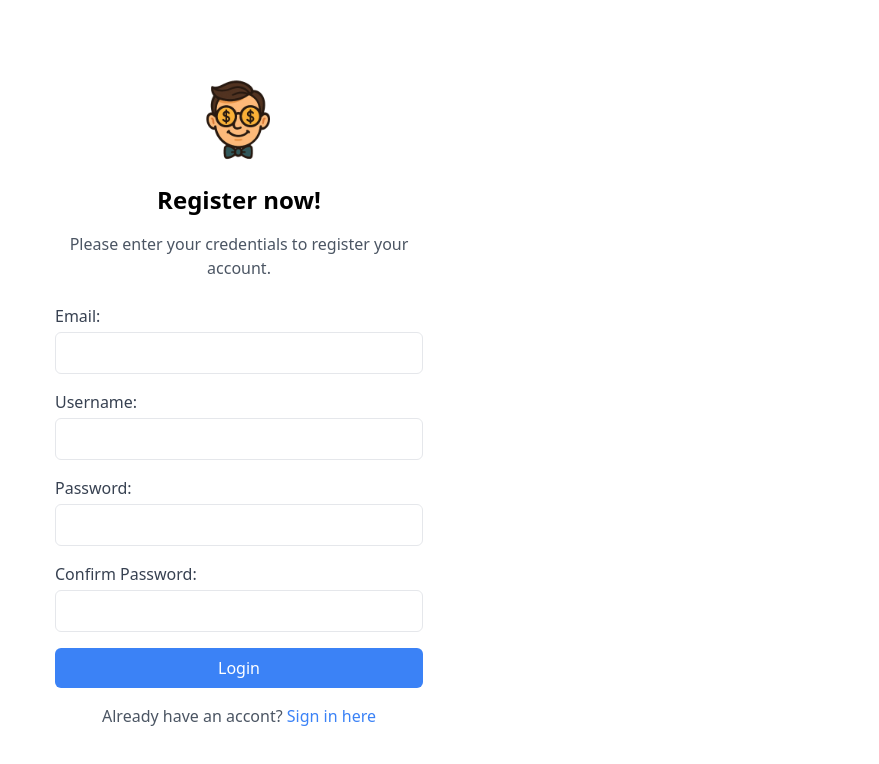
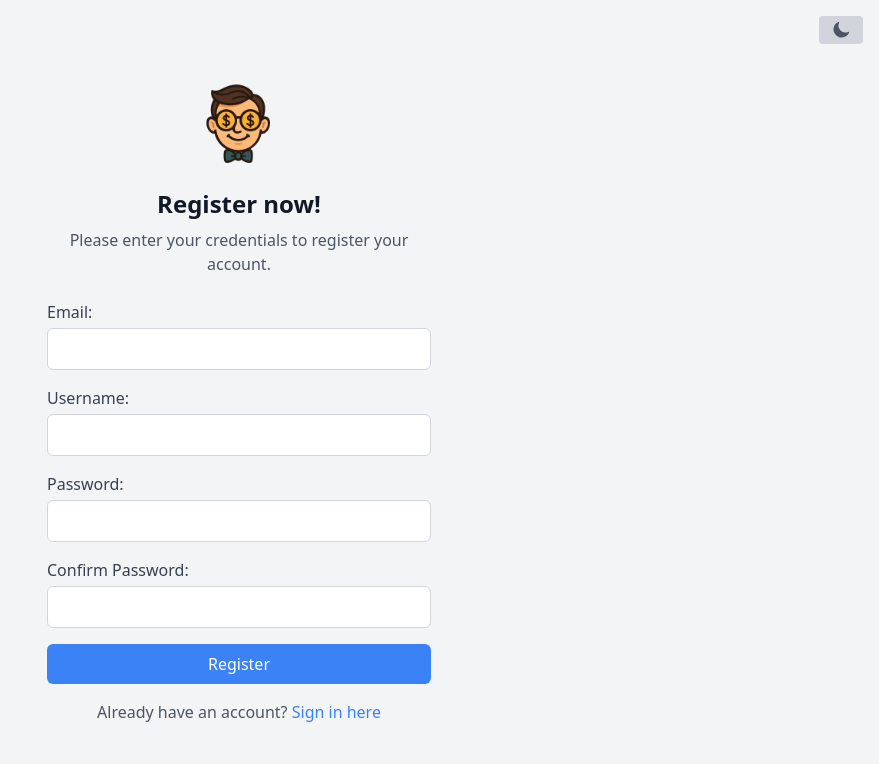
Before and after one commit to Jetrossgalinato/Finteach, a React (Vite) app in the folder Frontend/: page /register in a window 1280 px wide. Shown: the top 764 px of the page, without its empty margins (401-1280 px from the left). Built offline with nearby package versions, Linux system fonts and the light colour scheme.

Commit message:
dark theme toggler working in register page

```diff
--- a/Frontend/src/pages/LoginPage.tsx
+++ b/Frontend/src/pages/LoginPage.tsx
@@ -14,12 +14,22 @@ function LoginPage() {
   };
 
   useEffect(() => {
+    const savedMode = localStorage.getItem('theme');
+    if (savedMode === 'dark') {
+      setDarkMode(true);
+    }
+  }, []);
+
+  useEffect(() => {
     if (darkMode) {
       document.documentElement.classList.add('dark');
+      localStorage.setItem('theme', 'dark');
     } else {
       document.documentElement.classList.remove('dark');
+      localStorage.setItem('theme', 'light');
     }
   }, [darkMode]);
+
 
   return (
     <div className="flex flex-col items-center justify-center min-h-screen bg-gray-100 dark:bg-gray-900 transition-colors px-4">
--- a/Frontend/src/pages/RegisterPage.tsx
+++ b/Frontend/src/pages/RegisterPage.tsx
@@ -1,4 +1,5 @@
-import React, { useState } from 'react';
+import React, { useState, useEffect } from 'react';
+import { SunIcon, MoonIcon } from '@heroicons/react/16/solid';
 import logo from '../assets/logo.png';
 
 function RegisterPage() {
@@ -6,6 +7,7 @@ function RegisterPage() {
   const [password, setPassword] = useState('');
   const [confirmPassword, setConfirmPassword] = useState('');
   const [username, setUsername] = useState('');
+  const [darkMode, setDarkMode] = useState(false);
 
   const handleSubmit = (e: React.FormEvent) => {
     e.preventDefault();
@@ -15,54 +17,88 @@ function RegisterPage() {
     console.log('Username:', username);
   };
 
+  useEffect(() => {
+    const savedMode = localStorage.getItem('theme');
+    if (savedMode === 'dark') {
+      setDarkMode(true);
+    }
+  }, []);
+
+  useEffect(() => {
+    if (darkMode) {
+      document.documentElement.classList.add('dark');
+      localStorage.setItem('theme', 'dark');
+    } else {
+      document.documentElement.classList.remove('dark');
+      localStorage.setItem('theme', 'light');
+    }
+  }, [darkMode]);
+
   return (
-   <div className="flex items-center justify-center min-h-screen">
-      <div className="max-w-md w-full mx-auto p-10 text-center">
-        <img src={logo} alt="Logo" className="mx-auto mb-4 w-24 h-24" />
-        <h1 className="text-2xl font-bold mb-4">Register now!</h1>
-        <p className="text-gray-600 mb-6">Please enter your credentials to register your account.</p>
-        <form onSubmit={handleSubmit} className="space-y-4">
+    <div className="flex flex-col items-center justify-center min-h-screen bg-gray-100 dark:bg-gray-900 transition-colors px-4">
+      <div className="absolute top-4 right-4">
+        <button
+          onClick={() => setDarkMode(!darkMode)}
+          className="bg-gray-300 dark:bg-gray-700 text-gray-800 dark:text-white px-3 py-1 rounded transition flex items-center justify-center"
+          aria-label="Toggle Dark Mode"
+          title="Toggle Dark Mode"
+        >
+          {darkMode ? (
+            <SunIcon className="h-5 w-5 text-yellow-400" />
+          ) : (
+            <MoonIcon className="h-5 w-5 text-gray-600" />
+          )}
+        </button>
+      </div>
+
+      <img src={logo} alt="Logo" className="mb-4 w-24 h-24" />
+      <h1 className="text-2xl font-bold mb-2 text-gray-900 dark:text-white">Register now!</h1>
+      <p className="text-gray-600 dark:text-gray-300 mb-6 text-center max-w-sm">
+        Please enter your credentials to register your account.
+      </p>
+
+      <form onSubmit={handleSubmit} className="w-full max-w-sm space-y-4">
         <div>
-            <label htmlFor="email" className="block text-left text-gray-700 mb-1">Email:</label>
+          <label htmlFor="email" className="block text-left text-gray-700 dark:text-gray-200 mb-1">Email:</label>
           <input
             type="email"
             id="email"
             value={email}
             onChange={(e) => setEmail(e.target.value)}
-              className="w-full px-4 py-2 border rounded-md focus:outline-none focus:ring-2 focus:ring-blue-500"
+            className="w-full px-4 py-2 border border-gray-300 dark:border-gray-600 bg-white dark:bg-gray-700 text-black dark:text-white rounded-md focus:outline-none focus:ring-2 focus:ring-blue-500"
             required
           />
         </div>
         <div>
-            <label htmlFor="username" className="block text-left text-gray-700 mb-1">Username:</label>
+          <label htmlFor="username" className="block text-left text-gray-700 dark:text-gray-200 mb-1">Username:</label>
           <input
             type="text"
             id="username"
-              value={email}
+            value={username}
             onChange={(e) => setUsername(e.target.value)}
-              className="w-full px-4 py-2 border rounded-md focus:outline-none focus:ring-2 focus:ring-blue-500"
+            className="w-full px-4 py-2 border border-gray-300 dark:border-gray-600 bg-white dark:bg-gray-700 text-black dark:text-white rounded-md focus:outline-none focus:ring-2 focus:ring-blue-500"
             required
           />
         </div>
         <div>
-            <label htmlFor="password" className="block text-left text-gray-700 mb-1">Password:</label>
+          <label htmlFor="password" className="block text-left text-gray-700 dark:text-gray-200 mb-1">Password:</label>
           <input
             type="password"
             id="password"
             value={password}
             onChange={(e) => setPassword(e.target.value)}
-              className="w-full px-4 py-2 border rounded-md focus:outline-none focus:ring-2 focus:ring-blue-500"
+            className="w-full px-4 py-2 border border-gray-300 dark:border-gray-600 bg-white dark:bg-gray-700 text-black dark:text-white rounded-md focus:outline-none focus:ring-2 focus:ring-blue-500"
             required
           />
         </div>
         <div>
-            <label htmlFor="confirm-password" className="block text-left text-gray-700 mb-1">Confirm Password:</label>
+          <label htmlFor="confirm-password" className="block text-left text-gray-700 dark:text-gray-200 mb-1">Confirm Password:</label>
           <input
             type="password"
             id="confirm-password"
             value={confirmPassword}
             onChange={(e) => setConfirmPassword(e.target.value)}
-              className="w-full px-4 py-2 border rounded-md focus:outline-none focus:ring-2 focus:ring-blue-500"
+            className="w-full px-4 py-2 border border-gray-300 dark:border-gray-600 bg-white dark:bg-gray-700 text-black dark:text-white rounded-md focus:outline-none focus:ring-2 focus:ring-blue-500"
             required
           />
         </div>
@@ -70,13 +106,14 @@ function RegisterPage() {
           type="submit"
           className="w-full bg-blue-500 text-white py-2 rounded-md hover:bg-blue-600 transition"
         >
-            Login
+          Register
         </button>
       </form>
-        <p className="mt-4 text-gray-600">
-          Already have an accont? <a href="/" className="text-blue-500 hover:underline">Sign in here</a>
+
+      <p className="mt-4 text-gray-600 dark:text-gray-300">
+        Already have an account?{' '}
+        <a href="/" className="text-blue-500 hover:underline">Sign in here</a>
       </p>
-      </div>
     </div>
   );
 }
```
Lines whose indentation alone changed are shown as unchanged.
